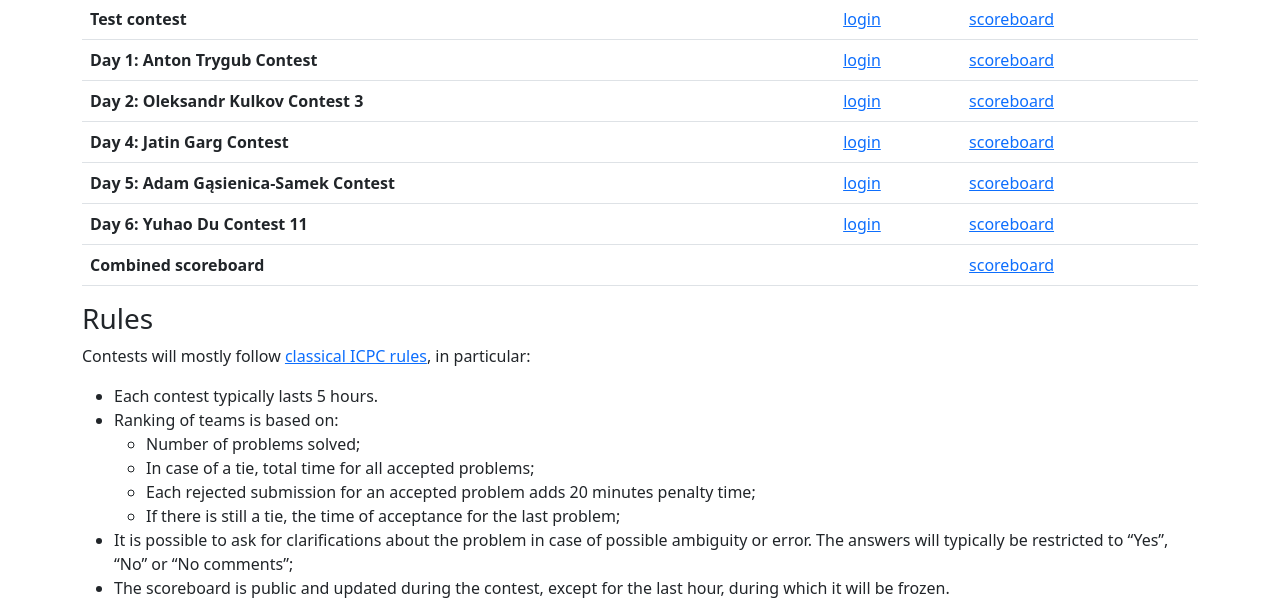
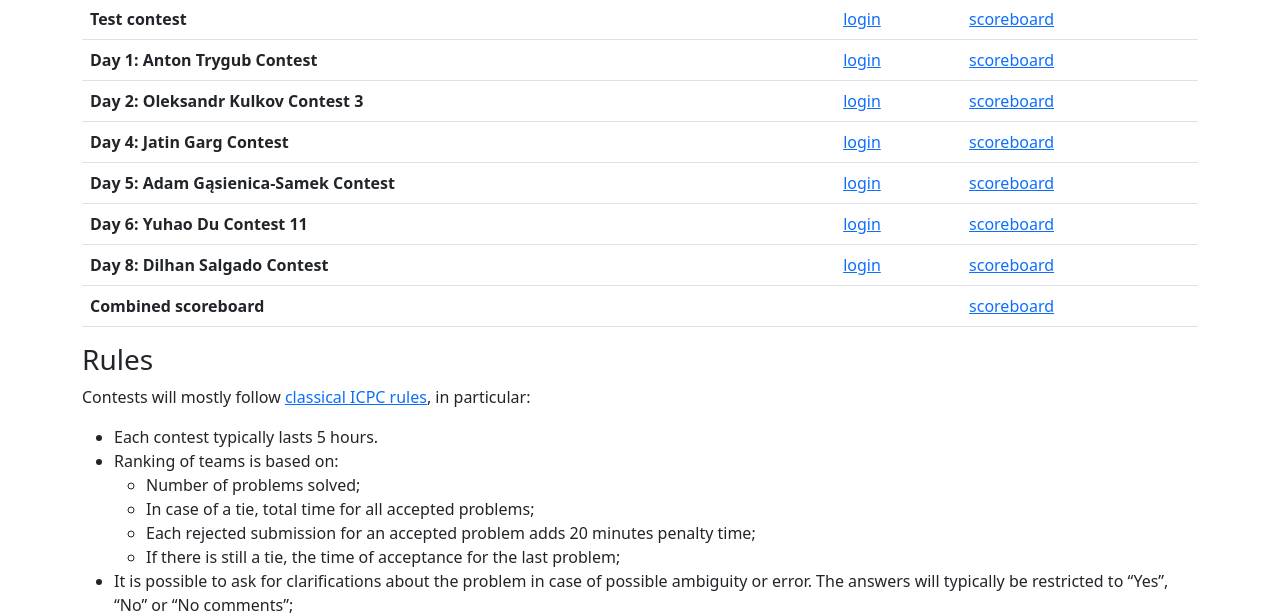
Before and after one commit to ocpc-camp/website, a PHP site: page /contest-info.php in a window 1280 px wide. Shown: the part 137-752 px from the top of the page. Run offline with PHP 8.4, Linux system fonts and the light colour scheme.

Commit message:
update day 8

```diff
--- a/src/contest-info.php
+++ b/src/contest-info.php
@@ -32,6 +32,11 @@
     <td><b>Day 6: Yuhao Du Contest 11</b></td>
     <td><a href="https://osijek2023w-d6.eolymp.io">login</a></td>
     <td><a href="https://osijek2023w.eolymp.space/s/d6">scoreboard</a></td>
+  </tr>
+  <tr>
+    <td><b>Day 8: Dilhan Salgado Contest</b></td>
+    <td><a href="https://osijek2023w-d8.eolymp.io">login</a></td>
+    <td><a href="https://osijek2023w.eolymp.space/s/d8">scoreboard</a></td>
   </tr>
   <tr>
     <td><b>Combined scoreboard</b></td>
--- a/src/schedule.php
+++ b/src/schedule.php
@@ -41,7 +41,7 @@
     <h6>Day 3, February 20</h6>
     Day off.
     <ul>
-      <li><b>??:00 - ??:00</b> Bowling</li>
+      <li><b>16:00 - 19:00</b> Bowling (our bus leaves from the university at <b>15:30</b>)</li>
     </ul>
   </div>
 </div>
@@ -82,7 +82,7 @@
     <h6>Day 7, February 24</h6>
     Day off.
     <ul>
-      <li><b>??:00 - ??:00</b> Paintball</li>
+      <li><b>12:00 - 17:00</b> Paintball</li>
     </ul>
   </div>
   <div class="col-lg-4 schedule-cell">
```
